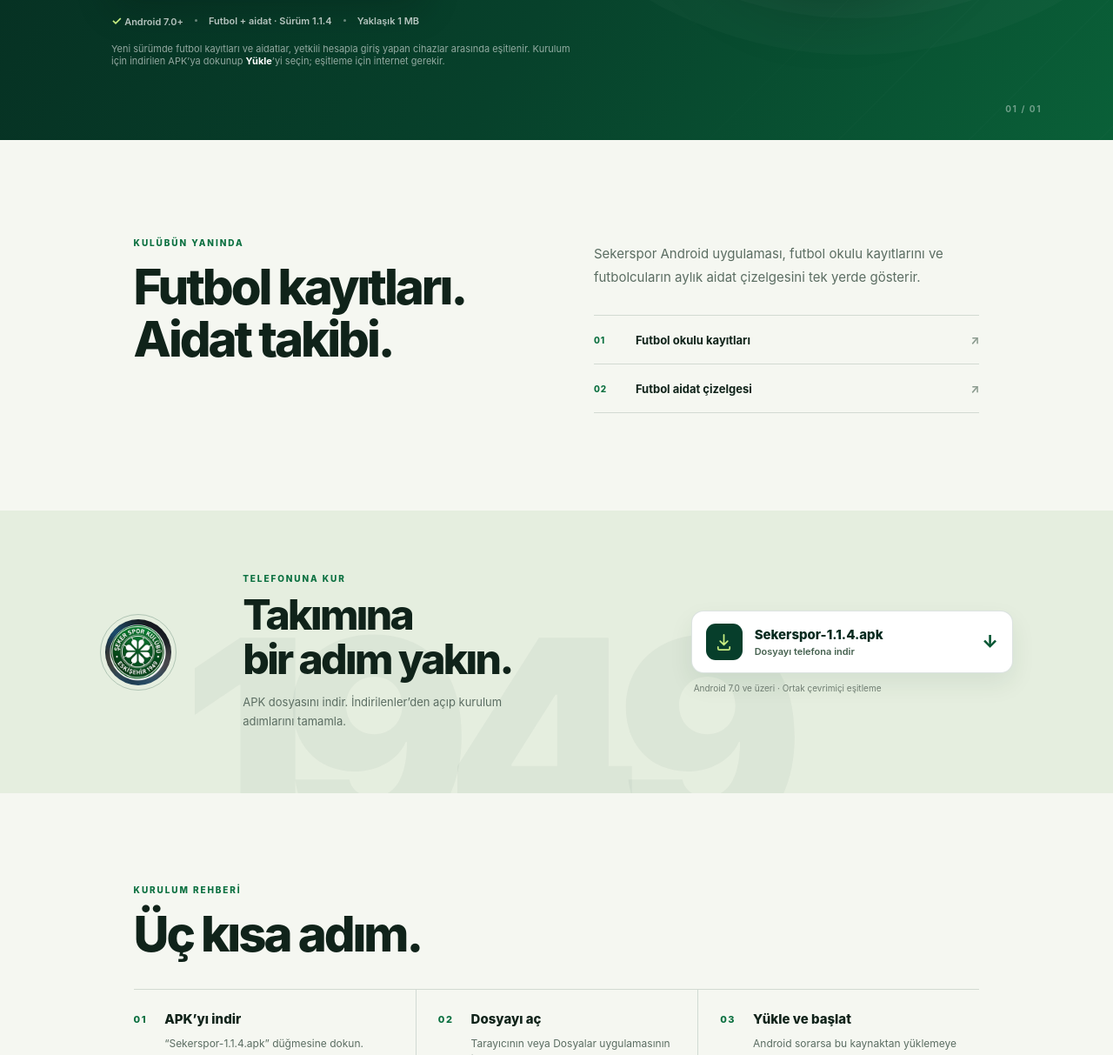
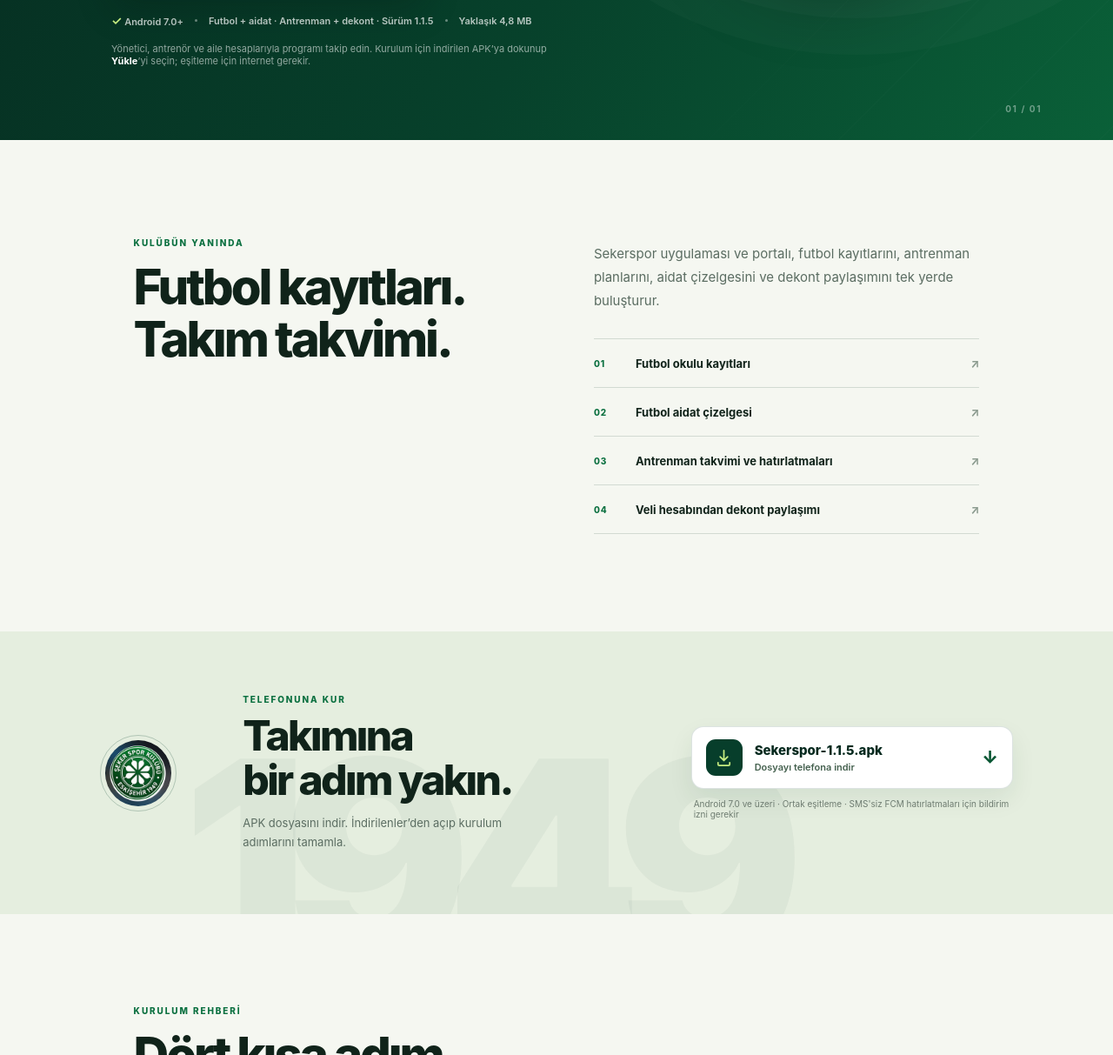
Before and after one commit to musa0326/koncask, a plain HTML site: page download/index.html in a window 1280 px wide. Shown: the part 607-1820 px from the top of the page at 87% size. Drawn offline with Linux system fonts and the light colour scheme.

Commit message:
Publish Sekerspor Android 1.1.5 with FCM

```diff
--- a/download/index.html
+++ b/download/index.html
@@ -4,7 +4,7 @@
   <meta charset="utf-8">
   <meta name="viewport" content="width=device-width, initial-scale=1">
   <meta name="theme-color" content="#073e2b">
-  <meta name="description" content="Sekerspor Android uygulamasını indirin. Futbol kayıtları ve aidat çizelgesi cebinizde.">
+  <meta name="description" content="Sekerspor Android uygulamasını indirin. Antrenman takvimi, aidat takibi ve veli/antrenör portalı.">
   <meta property="og:type" content="website">
   <meta property="og:title" content="Sekerspor — Kulüp cebinizde">
   <meta property="og:description" content="Sekerspor Android uygulamasını indirip kulüp panelinize telefonunuzdan ulaşın.">
@@ -21,6 +21,7 @@
     </a>
     <nav aria-label="Ana gezinme">
       <a class="nav-link" href="#uygulama">Uygulama</a>
+      <a class="nav-link" href="https://sekerspor-e2ft5wgs.manus.space/portal/">Veli / antrenör girişi</a>
       <a class="nav-link" href="../">Yönetim paneli</a>
       <a class="nav-cta" href="#indir">APK’yı indir <span aria-hidden="true">↓</span></a>
     </nav>
@@ -33,8 +34,8 @@
         <p class="eyebrow"><span class="eyebrow-dot"></span> ESKİŞEHİR · 1949’DAN BERİ</p>
         <p class="kicker">SEKERSPOR ANDROID UYGULAMASI</p>
         <h1 id="hero-title">Kulübün,<br><span>cebinde.</span></h1>
-        <p class="hero-description">Futbol okulu kayıtları ve aylık aidat çizelgesi — Sekerspor yönetim paneline telefonundan ulaş.</p>
-        <a class="download-button" href="./Sekerspor-1.1.4.apk" download="Sekerspor-1.1.4.apk" type="application/vnd.android.package-archive">
+        <p class="hero-description">Futbol okulu kayıtları, antrenman takvimi ve aidat dekontları — Sekerspor kulübüne telefonundan ulaş.</p>
+        <a class="download-button" href="./Sekerspor-1.1.5.apk" download="Sekerspor-1.1.5.apk" type="application/vnd.android.package-archive">
           <span class="download-icon" aria-hidden="true">
             <svg viewBox="0 0 24 24" fill="none"><path d="M12 3v12m0 0 4.5-4.5M12 15l-4.5-4.5M5 17.5v2A1.5 1.5 0 0 0 6.5 21h11a1.5 1.5 0 0 0 1.5-1.5v-2" stroke="currentColor" stroke-width="1.8" stroke-linecap="round" stroke-linejoin="round"/></svg>
           </span>
@@ -44,11 +45,11 @@
         <div class="app-facts" aria-label="Uygulama bilgileri">
           <span><i class="fact-check" aria-hidden="true">✓</i> Android 7.0+</span>
           <span class="fact-divider" aria-hidden="true"></span>
-          <span>Futbol + aidat · Sürüm 1.1.4</span>
+          <span>Futbol + aidat · Antrenman + dekont · Sürüm 1.1.5</span>
           <span class="fact-divider" aria-hidden="true"></span>
-          <span>Yaklaşık 1 MB</span>
+          <span>Yaklaşık 4,8 MB</span>
         </div>
-        <p class="hero-note">Yeni sürümde futbol kayıtları ve aidatlar, yetkili hesapla giriş yapan cihazlar arasında eşitlenir. Kurulum için indirilen APK’ya dokunup <b>Yükle</b>’yi seçin; eşitleme için internet gerekir.</p>
+        <p class="hero-note">Yönetici, antrenör ve aile hesaplarıyla programı takip edin. Kurulum için indirilen APK’ya dokunup <b>Yükle</b>’yi seçin; eşitleme için internet gerekir.</p>
       </div>
 
       <div class="hero-art" aria-label="Sekerspor Spor Kulübü arması">
@@ -65,13 +66,15 @@
     <section class="app-section" id="uygulama" aria-labelledby="app-title">
       <div class="section-intro">
         <p class="section-label">KULÜBÜN YANINDA</p>
-        <h2 id="app-title">Futbol kayıtları.<br>Aidat takibi.</h2>
+        <h2 id="app-title">Futbol kayıtları.<br>Takım takvimi.</h2>
       </div>
       <div class="section-details">
-        <p>Sekerspor Android uygulaması, futbol okulu kayıtlarını ve futbolcuların aylık aidat çizelgesini tek yerde gösterir.</p>
+        <p>Sekerspor uygulaması ve portalı, futbol kayıtlarını, antrenman planlarını, aidat çizelgesini ve dekont paylaşımını tek yerde buluşturur.</p>
         <div class="feature-list">
           <div class="feature-item"><span class="feature-number">01</span><span>Futbol okulu kayıtları</span><span class="feature-mark" aria-hidden="true">↗</span></div>
           <div class="feature-item"><span class="feature-number">02</span><span>Futbol aidat çizelgesi</span><span class="feature-mark" aria-hidden="true">↗</span></div>
+          <div class="feature-item"><span class="feature-number">03</span><span>Antrenman takvimi ve hatırlatmaları</span><span class="feature-mark" aria-hidden="true">↗</span></div>
+          <div class="feature-item"><span class="feature-number">04</span><span>Veli hesabından dekont paylaşımı</span><span class="feature-mark" aria-hidden="true">↗</span></div>
         </div>
       </div>
     </section>
@@ -84,22 +87,23 @@
         <p>APK dosyasını indir. İndirilenler’den açıp kurulum adımlarını tamamla.</p>
       </div>
       <div class="install-action">
-        <a class="download-button download-button-light" href="./Sekerspor-1.1.4.apk" download="Sekerspor-1.1.4.apk" type="application/vnd.android.package-archive">
+        <a class="download-button download-button-light" href="./Sekerspor-1.1.5.apk" download="Sekerspor-1.1.5.apk" type="application/vnd.android.package-archive">
           <span class="download-icon" aria-hidden="true"><svg viewBox="0 0 24 24" fill="none"><path d="M12 3v12m0 0 4.5-4.5M12 15l-4.5-4.5M5 17.5v2A1.5 1.5 0 0 0 6.5 21h11a1.5 1.5 0 0 0 1.5-1.5v-2" stroke="currentColor" stroke-width="1.8" stroke-linecap="round" stroke-linejoin="round"/></svg></span>
-          <span class="download-label"><strong>Sekerspor-1.1.4.apk</strong><small>Dosyayı telefona indir</small></span>
+          <span class="download-label"><strong>Sekerspor-1.1.5.apk</strong><small>Dosyayı telefona indir</small></span>
           <span class="download-arrow" aria-hidden="true">↓</span>
         </a>
-        <p class="download-footnote">Android 7.0 ve üzeri · Ortak çevrimiçi eşitleme</p>
+        <p class="download-footnote">Android 7.0 ve üzeri · Ortak eşitleme · SMS'siz FCM hatırlatmaları için bildirim izni gerekir</p>
       </div>
     </section>
 
     <section class="steps-section" aria-labelledby="steps-title">
       <p class="section-label">KURULUM REHBERİ</p>
-      <h2 id="steps-title">Üç kısa adım.</h2>
+      <h2 id="steps-title">Dört kısa adım.</h2>
       <div class="steps-list">
-        <article class="step"><span class="step-no">01</span><div><h3>APK’yı indir</h3><p>“Sekerspor-1.1.4.apk” düğmesine dokun.</p></div></article>
+        <article class="step"><span class="step-no">01</span><div><h3>APK’yı indir</h3><p>“Sekerspor-1.1.5.apk” düğmesine dokun.</p></div></article>
         <article class="step"><span class="step-no">02</span><div><h3>Dosyayı aç</h3><p>Tarayıcının veya Dosyalar uygulamasının İndirilenler bölümüne git.</p></div></article>
         <article class="step"><span class="step-no">03</span><div><h3>Yükle ve başlat</h3><p>Android sorarsa bu kaynaktan yüklemeye izin ver, sonra “Yükle”ye dokun.</p></div></article>
+        <article class="step"><span class="step-no">04</span><div><h3>Hatırlatmaları aç</h3><p>Uygulamaya giriş yaptıktan sonra antrenman bildirimlerine izin ver.</p></div></article>
       </div>
       <p class="system-note"><span aria-hidden="true">ⓘ</span> Android güvenliği gereği uygulama sessizce kurulamaz; indirme tamamlandıktan sonra kurulum onayı gerekir. Uygulama kulüp panelini internet üzerinden açar.</p>
     </section>
```
Also changed, not shown: index.html (+3 -0 lines), 1 other file.
